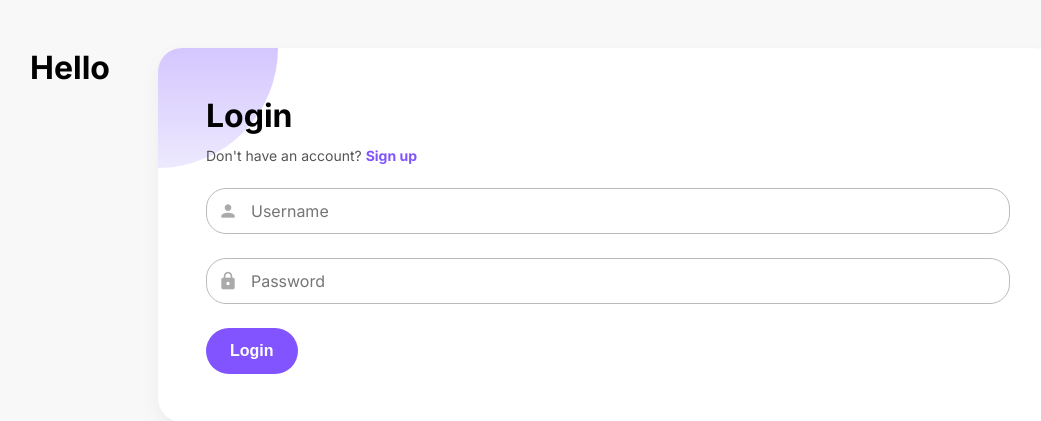
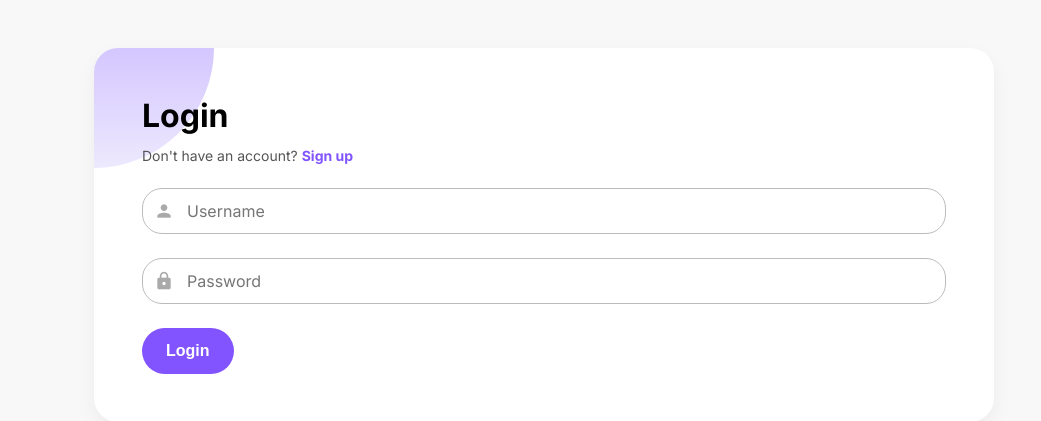
Before and after one commit to RalphLontoc/LoginRegister, a PHP site: page / in a window 1280 px wide. Shown: the top 421 px of the page, without its empty margins (96-1137 px from the left). Run offline with PHP 8.4, Linux system fonts and the light colour scheme.

Commit message:
niremove ko h1

```diff
--- a/index.php
+++ b/index.php
@@ -9,10 +9,6 @@
   <link rel="stylesheet" href="style.css">
 </head>
 <body>
-
-<!-- This is an update -->
- <h1>Hello</h1>
- <!-- Hanggang dito -->
   <main>
     <section class="card login" aria-label="Login form">
       <div class="card-content">
```
